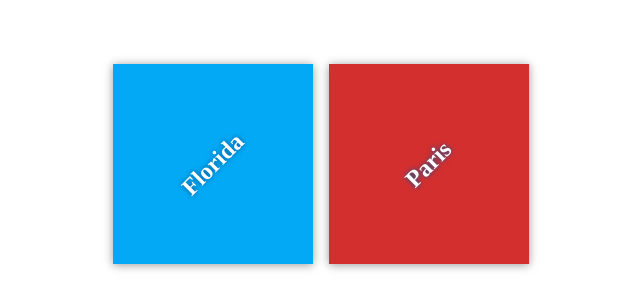
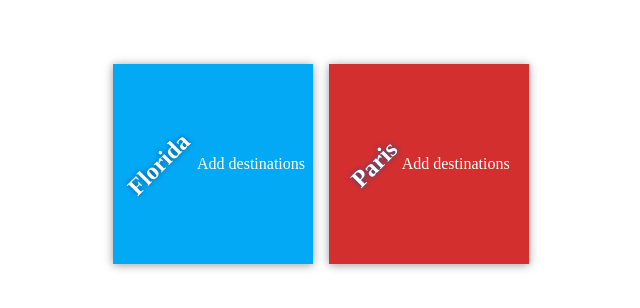
Before and after one commit to sarah27h/my-travel-plans, a plain HTML site: page index.html in a window 1280 px wide. Shown: the part 236-544 px from the top of the page, without its empty margins (319-959 px from the left). Drawn offline with Linux system fonts and the light colour scheme; files that its build step writes are made by us from their sources.

Commit message:
Add destinations

```diff
--- a/index.html
+++ b/index.html
@@ -12,10 +12,12 @@
         <div class="destination-container">
             <div class="destination" id="florida">
                 <h2>Florida</h2>
+                <p>Add destinations</p>
             </div>
 
             <div class="destination" id="paris">
                 <h2>Paris</h2>
+                <p>Add destinations</p>
             </div>
         </div>
     </div>
```
